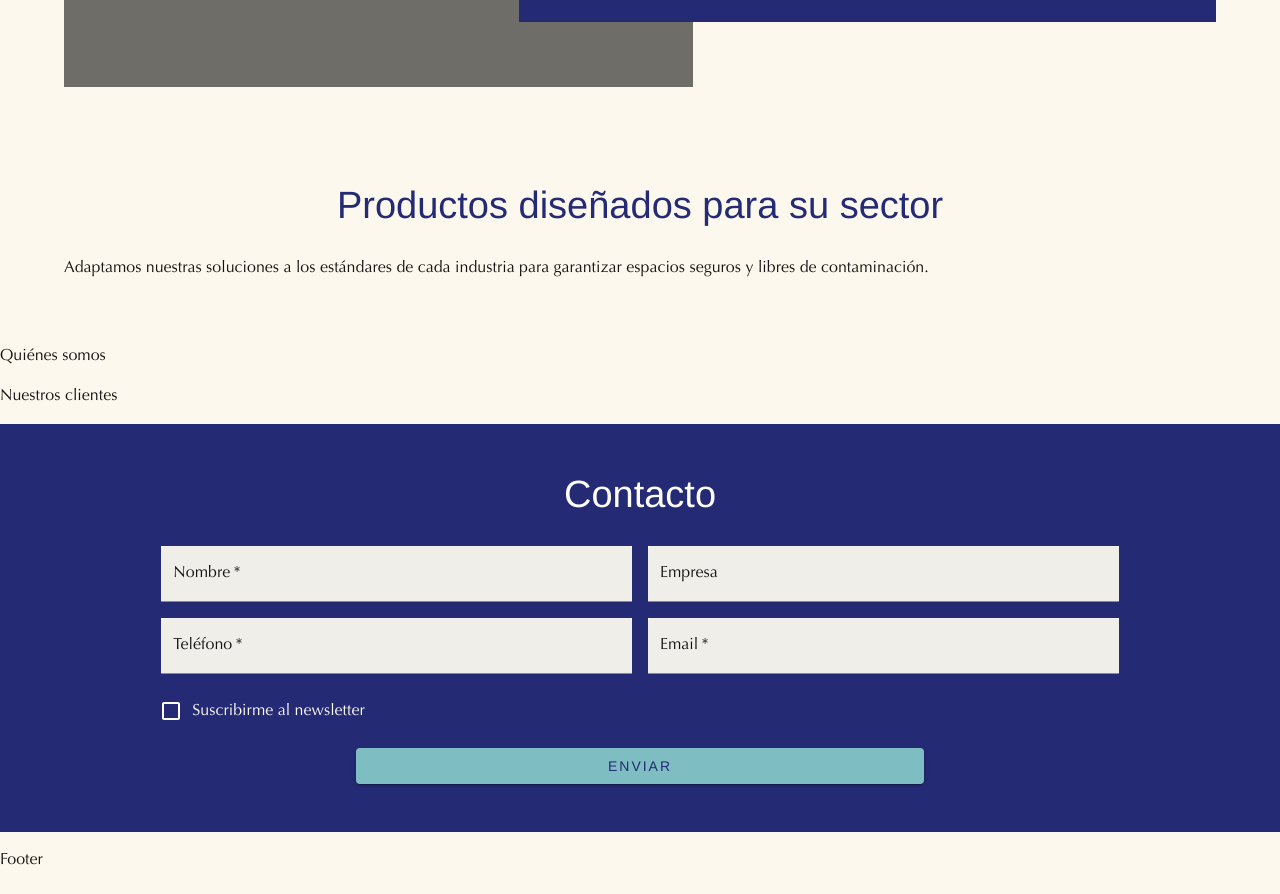
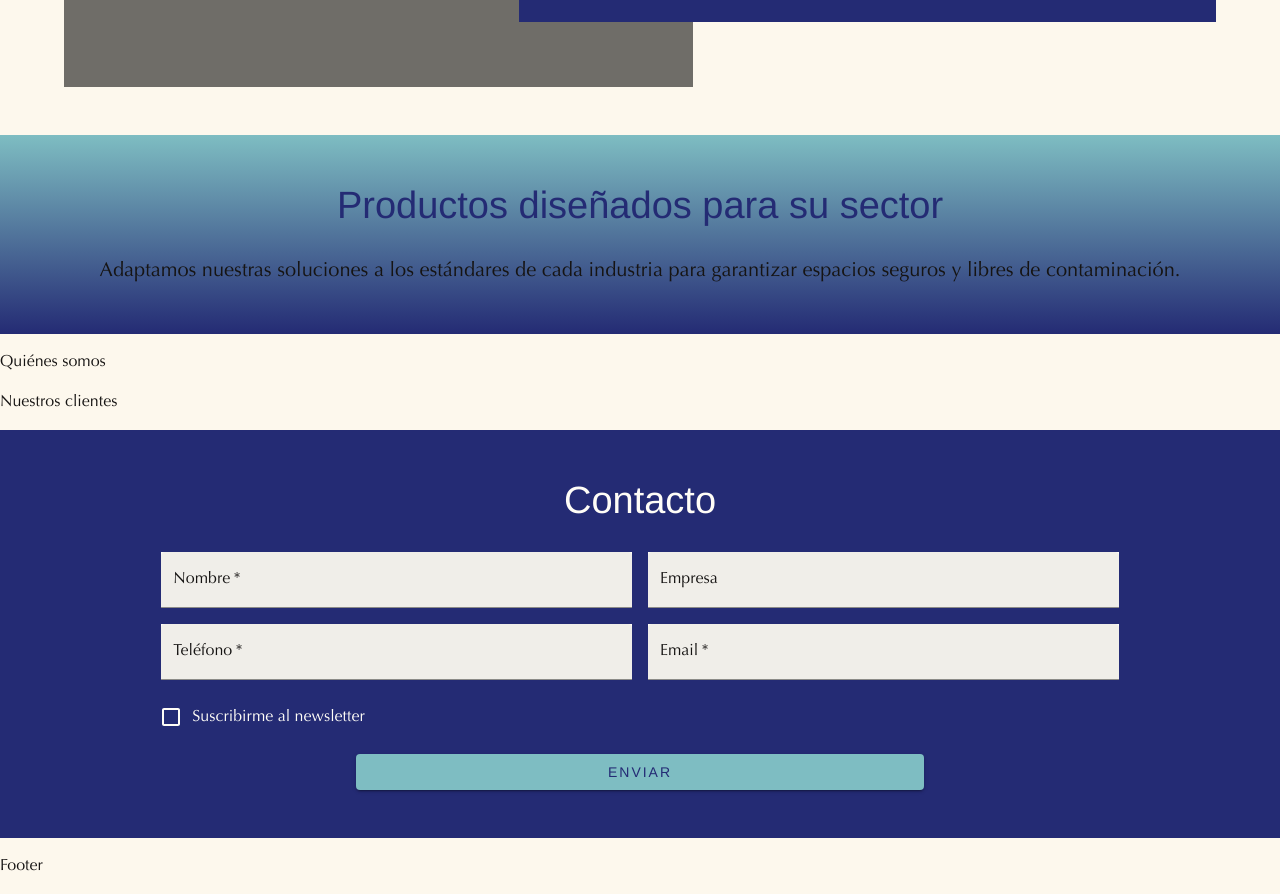
Before and after one commit to pazspera/liquid-sound-landing, a React (Vite) app: page / in a window 1280 px wide. Shown: the part 1300-2194 px from the top of the page. Built offline with nearby package versions, Linux system fonts and the light colour scheme; a web font is replaced by a local one.

Commit message:
Títulos y gradiente de ProductosSector

```diff
--- a/src/sections/ProductosSector/ProductosSector.jsx
+++ b/src/sections/ProductosSector/ProductosSector.jsx
@@ -1,11 +1,13 @@
+import styles from "./ProductosSector.module.css";
 import { useTheme } from "@mui/material/styles";
-import { Container, Grid, Typography } from "@mui/material";
+import { Container, Grid, Typography, Box } from "@mui/material";
 
 export default function ProductosSector() {
   const theme = useTheme();
 
   return (
     <>
+      <Box className={styles.background}>
         <Container maxWidth="lg" sx={{ py: theme.layout.sectionPadding }}>
           <Grid container>
             <Grid size={{ xs: 12 }}>
@@ -21,14 +23,13 @@ export default function ProductosSector() {
               >
                 Productos diseñados para su sector
               </Typography>
-            <Typography
-              component="p"
-            >
+              <Typography component="p" variant="body3" sx={{ textAlign: "center" }}>
                 Adaptamos nuestras soluciones a los estándares de cada industria para garantizar espacios seguros y libres de contaminación.
               </Typography>
             </Grid>
           </Grid>
         </Container>
+      </Box>
     </>
   )
 }
--- /dev/null
+++ b/src/sections/ProductosSector/ProductosSector.module.css
@@ -0,0 +1,3 @@
+.background {
+  background-image: linear-gradient(#7EBDC2, #242B74)
+}
```
Lines whose indentation alone changed are shown as unchanged.
